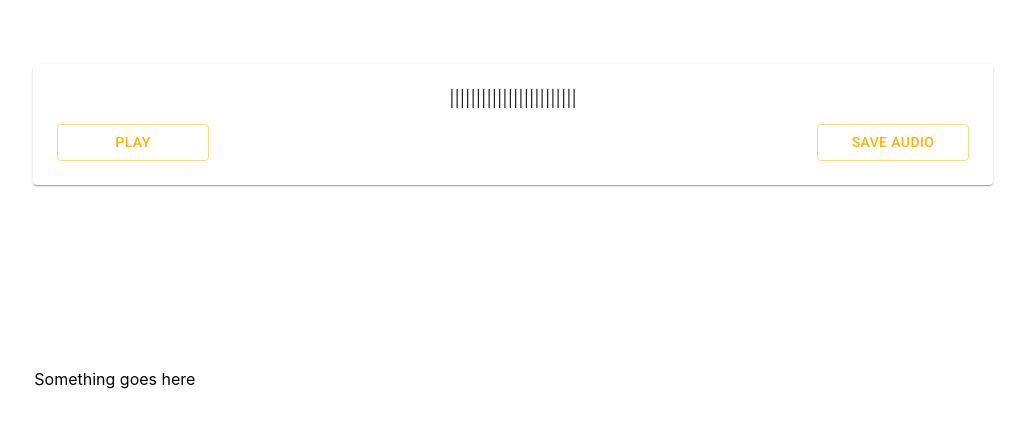
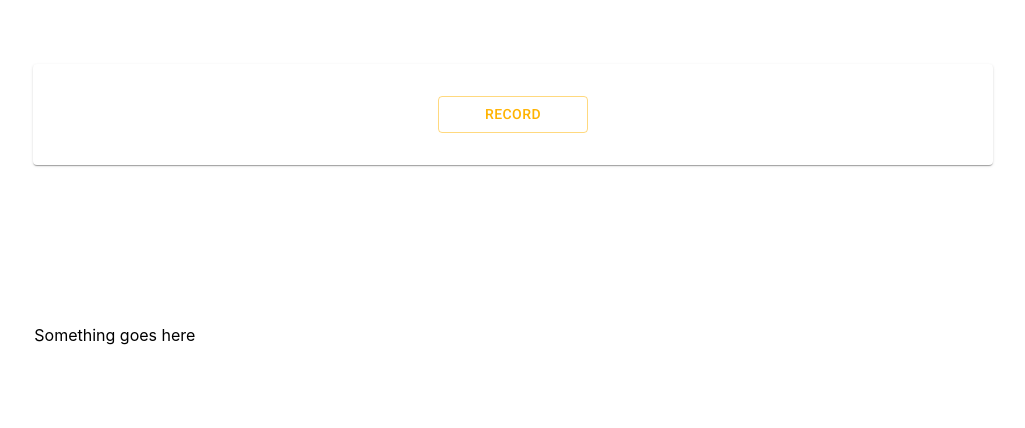
Before and after one commit to evanyui/meetpoint, a React (Create React App) app: page / in a window 1280 px wide. Shown: the top 428 px of the page, without its empty margins (127-1152 px from the left). Built offline with nearby package versions, Linux system fonts and the light colour scheme.

Commit message:
create controls for recording

```diff
--- /dev/null
+++ b/src/components/InitialControls.jsx
@@ -0,0 +1,33 @@
+import React, { Component } from 'react';
+import Button from '@material-ui/core/Button';
+import Grid from '@material-ui/core/Grid';
+import { STATUS } from '../utils/constants';
+
+class InitialControls extends Component {
+
+    constructor(props) {
+        super(props);
+        this.onRecord = this.onRecord.bind(this);
+    }
+
+    onRecord() {
+        this.props.stateChange(STATUS[1]);
+    }
+
+    render() {
+        return (
+            <Grid
+            container
+            justify="center"
+            alignItems="stretch">
+                <Grid item xs={2}>
+                    <Button variant="outlined" color="primary" fullWidth={true} onClick={this.onRecord}>
+                        Record
+                    </Button>
+                </Grid>
+            </Grid>
+        )
+    }
+}
+
+export default InitialControls
--- /dev/null
+++ b/src/components/PostRecordControls.jsx
@@ -0,0 +1,27 @@
+import React, { Component } from 'react';
+import Button from '@material-ui/core/Button';
+import Grid from '@material-ui/core/Grid';
+
+class PostRecordControls extends Component {
+    render() {
+        return (
+            <Grid
+            container
+            justify="space-between"
+            alignItems="stretch">
+                <Grid item xs={2}>
+                    <Button variant="outlined" color="primary" fullWidth={true}>
+                        Play
+                    </Button>
+                </Grid>
+                <Grid item xs={2}>
+                    <Button variant="outlined" color="primary" fullWidth={true}>
+                        Save Audio
+                    </Button>
+                </Grid>
+            </Grid>
+        )
+    }
+}
+
+export default PostRecordControls
--- a/src/components/Recorder.jsx
+++ b/src/components/Recorder.jsx
@@ -1,41 +1,42 @@
 import React, { Component } from 'react';
 import Paper from '@material-ui/core/Paper';
-import Button from '@material-ui/core/Button';
-import Grid from '@material-ui/core/Grid';
 import Box from '@material-ui/core/Box';
+import PostRecordControls from './PostRecordControls';
+import RecordingControls from './RecordingControls';
+import InitialControls from './InitialControls';
+import { STATUS } from '../utils/constants';
 
 class Recorder extends Component {
+
+    constructor(props) {
+        super(props);
+        this.stateChange = this.stateChange.bind(this);
+        this.state = {
+            status: STATUS[0]
+        };
+    }
+
+    stateChange(status) {
+        this.setState({
+            status
+        });
+    }
+
+    getControls() {
+        if (this.state.status === STATUS[0]) {
+            return (<InitialControls stateChange={this.stateChange}/>);
+        } else if (this.state.status === STATUS[1]) {
+            return (<RecordingControls stateChange={this.stateChange}/>);
+        } else if (this.state.status === STATUS[2]) {
+            return (<PostRecordControls/>);
+        }
+    }
+
     render() {
         return (
             <Paper>
                 <Box p={2}>
-                    <Grid
-                    container
-                    direction="column"
-                    justify="center"
-                    alignItems="stretch"
-                    spacing={1}>
-                            <Box mb={1}>
-                                <Grid container justify="center">
-                                    ||||||||||||||||||||||||
-                                </Grid>
-                            </Box>
-                            <Grid
-                            container
-                            justify="space-between"
-                            alignItems="stretch">
-                                <Grid item xs={2}>
-                                    <Button variant="outlined" color="primary" fullWidth={true}>
-                                        Play
-                                    </Button>
-                                </Grid>
-                                <Grid item xs={2}>
-                                    <Button variant="outlined" color="primary" fullWidth={true}>
-                                        Save Audio
-                                    </Button>
-                                </Grid>
-                            </Grid>
-                    </Grid>
+                    {this.getControls()}
                 </Box>
             </Paper>
         );
--- /dev/null
+++ b/src/components/RecordingControls.jsx
@@ -0,0 +1,39 @@
+import React, { Component } from 'react';
+import Button from '@material-ui/core/Button';
+import Grid from '@material-ui/core/Grid';
+import { STATUS } from '../utils/constants';
+
+class RecordingControls extends Component {
+
+    constructor(props) {
+        super(props);
+        this.stopRecord = this.stopRecord.bind(this);
+    }
+
+    stopRecord() {
+        this.props.stateChange(STATUS[2]);
+    }
+
+    render() {
+        return (
+            <Grid
+            container
+            justify="center"
+            alignItems="stretch"
+            spacing={1}>
+                <Grid item xs={2}>
+                    <Button variant="outlined" color="primary" fullWidth={true}>
+                        Pause
+                    </Button>
+                </Grid>
+                <Grid item xs={2}>
+                    <Button variant="outlined" color="primary" fullWidth={true} onClick={this.stopRecord} >
+                        Stop
+                    </Button>
+                </Grid>
+            </Grid>
+        )
+    }
+}
+
+export default RecordingControls
--- a/src/containers/Top.js
+++ b/src/containers/Top.js
@@ -1,7 +1,6 @@
 import React, { Component } from 'react';
 import Grid from '@material-ui/core/Grid';
 import Recorder from '../components/Recorder';
-import Box from '@material-ui/core/Box';
 
 class Top extends Component {
     render() {
--- /dev/null
+++ b/src/utils/constants.js
@@ -0,0 +1 @@
+export const STATUS = ["initial", "recording", "done"];
```
